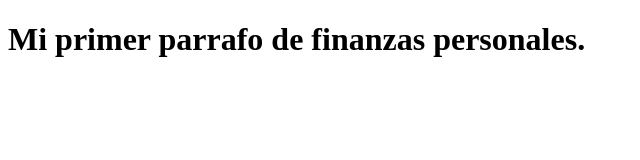
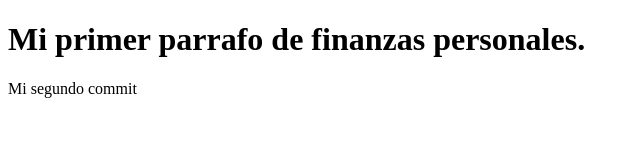
Before and after one commit to enaguero/html_and_css, a plain HTML site: page 09-finanzas-personales/index.html in a window 1280 px wide. Shown: the whole page, without its empty margins (0-640 px from the left). Drawn offline with Linux system fonts and the light colour scheme.

Commit message:
Mi segundo div

```diff
--- a/09-finanzas-personales/index.html
+++ b/09-finanzas-personales/index.html
@@ -7,5 +7,8 @@
 </head>
 <body>
     <h1>Mi primer parrafo de finanzas personales.</h1>
+    <div>
+        <p>Mi segundo commit</p>
+    </div>
 </body>
 </html>
```
